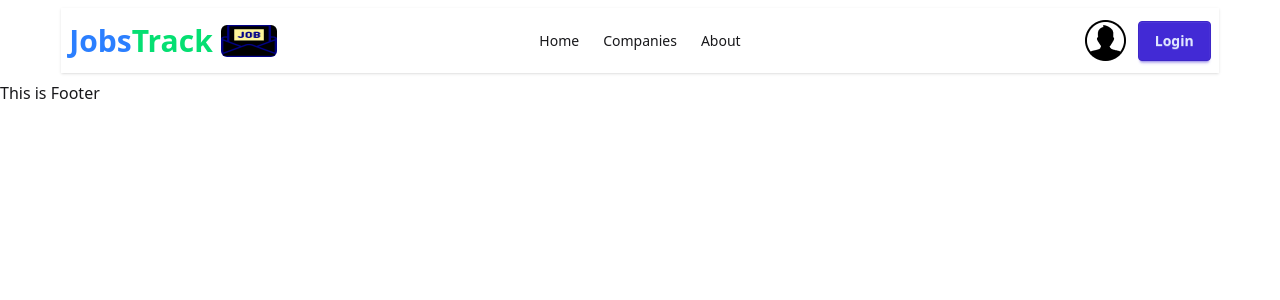
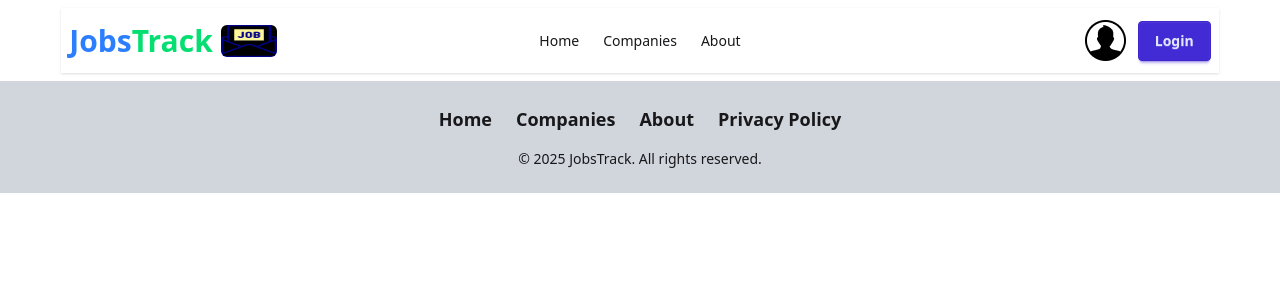
Before and after one commit to Dipok-Kumar-Ray/Job-Track-A-9, a React (Vite) app: page / in a window 1280 px wide. Shown: the top 300 px of the page. Built offline with nearby package versions, Linux system fonts and the light colour scheme.

Commit message:
Hero and Footer section complete

```diff
--- a/src/Components/Footer.jsx
+++ b/src/Components/Footer.jsx
@@ -1,11 +1,26 @@
-import React from 'react';
+import React from "react";
+import { NavLink } from "react-router"; // এটি ঠিক করো: 'react-router' → 'react-router-dom'
 
 const Footer = () => {
-    return (
-        <div>
-            <h2>This is Footer</h2>
-        </div>
-    );
+  return (
+    <div className="text-center bg-gray-300 py-6">
+      <div className="flex flex-wrap justify-center gap-6 text-lg font-semibold mb-4">
+        <NavLink to="/home" className="link link-hover">
+          Home
+        </NavLink>
+        <NavLink to="/companies" className="link link-hover">
+          Companies
+        </NavLink>
+        <NavLink to="/about" className="link link-hover">
+          About
+        </NavLink>
+        <NavLink to="/privacy" className="link link-hover">
+          Privacy Policy
+        </NavLink>
+      </div>
+      <p className="text-sm">© {new Date().getFullYear()} JobsTrack. All rights reserved.</p>
+    </div>
+  );
 };
 
 export default Footer;
```
